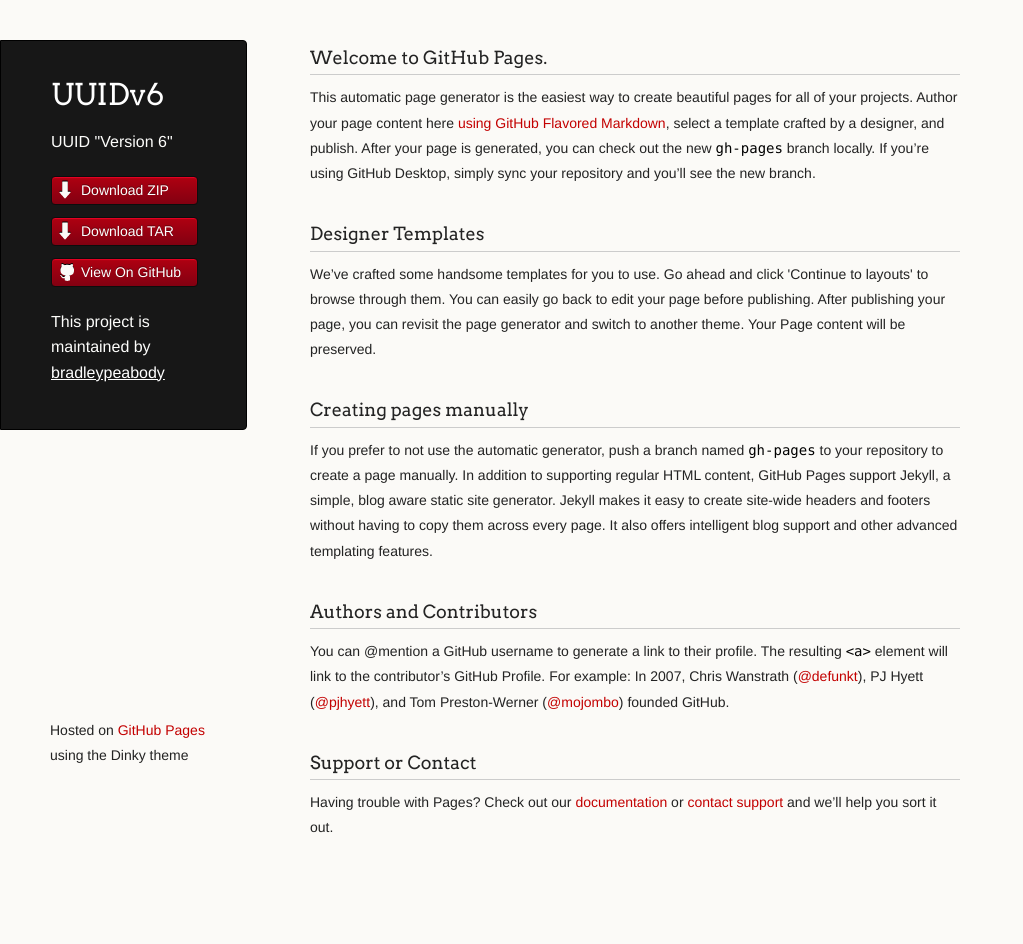
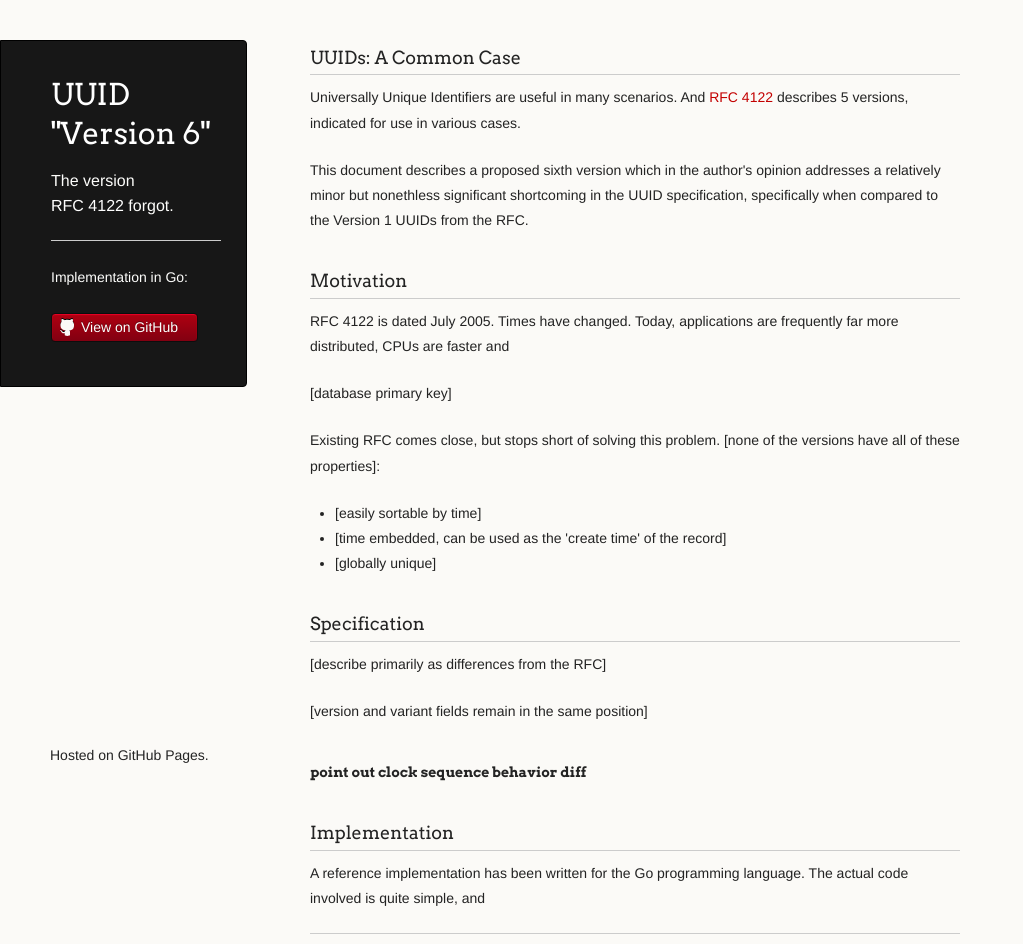
Before and after one commit to bradleypeabody/uuidv6, a plain HTML site: page index.html in a window 1280 px wide. Shown: the whole page, without its empty margins (0-1023 px from the left). Before the commit the page ends 913 px from the top, so only its background shows below. Drawn offline with Linux system fonts and the light colour scheme; a script that the page names is missing.

Commit message:
some initial editing

```diff
--- a/index.html
+++ b/index.html
@@ -3,7 +3,7 @@
   <head>
     <meta charset="utf-8">
     <meta http-equiv="X-UA-Compatible" content="chrome=1">
-    <title>UUIDv6 by bradleypeabody</title>
+    <title>"Version 6" UUIDs</title>
 
     <link rel="stylesheet" href="stylesheets/styles.css">
     <link rel="stylesheet" href="stylesheets/github-light.css">
@@ -16,47 +16,93 @@
   <body>
     <div class="wrapper">
       <header>
-        <h1 class="header">UUIDv6</h1>
-        <p class="header">UUID &quot;Version 6&quot;</p>
+        <h1 class="header">UUID "Version 6"</h1>
+        <p class="header">The version <a target="rfc4122" href="https://tools.ietf.org/html/rfc4122">RFC&nbsp;4122</a>&nbsp;forgot.</p>
+
+        <hr/>
+
+        <p>Implementation in&nbsp;Go:
 
         <ul>
-          <li class="download"><a class="buttons" href="https://github.com/bradleypeabody/uuidv6/zipball/master">Download ZIP</a></li>
-          <li class="download"><a class="buttons" href="https://github.com/bradleypeabody/uuidv6/tarball/master">Download TAR</a></li>
-          <li><a class="buttons github" href="https://github.com/bradleypeabody/uuidv6">View On GitHub</a></li>
+          <!-- <li class="download"><a class="buttons" href="https://github.com/bradleypeabody/uuidv6/zipball/master">Download ZIP</a></li> -->
+          <!-- <li class="download"><a class="buttons" href="https://github.com/bradleypeabody/uuidv6/tarball/master">Download TAR</a></li> -->
+          <li><a class="buttons github" href="https://github.com/bradleypeabody/gouuidv6">View on GitHub</a></li>
         </ul>
 
-        <p class="header">This project is maintained by <a class="header name" href="https://github.com/bradleypeabody">bradleypeabody</a></p>
+        <!-- <p class="header">This project is maintained by <a class="header name" href="https://github.com/bradleypeabody">bradleypeabody</a></p> -->
 
 
       </header>
       <section>
-        <h3>
-<a id="welcome-to-github-pages" class="anchor" href="#welcome-to-github-pages" aria-hidden="true"><span aria-hidden="true" class="octicon octicon-link"></span></a>Welcome to GitHub Pages.</h3>
 
-<p>This automatic page generator is the easiest way to create beautiful pages for all of your projects. Author your page content here <a href="https://guides.github.com/features/mastering-markdown/">using GitHub Flavored Markdown</a>, select a template crafted by a designer, and publish. After your page is generated, you can check out the new <code>gh-pages</code> branch locally. If you’re using GitHub Desktop, simply sync your repository and you’ll see the new branch.</p>
+        <h3>UUIDs: A Common Case</h3>
 
-<h3>
-<a id="designer-templates" class="anchor" href="#designer-templates" aria-hidden="true"><span aria-hidden="true" class="octicon octicon-link"></span></a>Designer Templates</h3>
+        <p>Universally Unique Identifiers are useful in many scenarios.  And
+        <a target="rfc4122" href="https://tools.ietf.org/html/rfc4122">RFC 4122</a>
+        describes 5 versions, indicated for use in various cases.</p>
 
-<p>We’ve crafted some handsome templates for you to use. Go ahead and click 'Continue to layouts' to browse through them. You can easily go back to edit your page before publishing. After publishing your page, you can revisit the page generator and switch to another theme. Your Page content will be preserved.</p>
+        <p>This document describes a proposed sixth version which in the author's
+        opinion addresses a relatively minor but nonethless significant shortcoming
+        in the UUID specification, specifically when compared to the Version 1
+        UUIDs from the RFC.</p>
 
-<h3>
-<a id="creating-pages-manually" class="anchor" href="#creating-pages-manually" aria-hidden="true"><span aria-hidden="true" class="octicon octicon-link"></span></a>Creating pages manually</h3>
+        <h3>Motivation</h3>
 
-<p>If you prefer to not use the automatic generator, push a branch named <code>gh-pages</code> to your repository to create a page manually. In addition to supporting regular HTML content, GitHub Pages support Jekyll, a simple, blog aware static site generator. Jekyll makes it easy to create site-wide headers and footers without having to copy them across every page. It also offers intelligent blog support and other advanced templating features.</p>
+        <p>RFC 4122 is dated July 2005.  Times have changed.  Today, applications
+        are frequently far more distributed, CPUs are faster and </p>
 
-<h3>
-<a id="authors-and-contributors" class="anchor" href="#authors-and-contributors" aria-hidden="true"><span aria-hidden="true" class="octicon octicon-link"></span></a>Authors and Contributors</h3>
+        <p>[database primary key]
 
-<p>You can @mention a GitHub username to generate a link to their profile. The resulting <code>&lt;a&gt;</code> element will link to the contributor’s GitHub Profile. For example: In 2007, Chris Wanstrath (<a href="https://github.com/defunkt" class="user-mention">@defunkt</a>), PJ Hyett (<a href="https://github.com/pjhyett" class="user-mention">@pjhyett</a>), and Tom Preston-Werner (<a href="https://github.com/mojombo" class="user-mention">@mojombo</a>) founded GitHub.</p>
+        <p>Existing RFC comes close, but stops short of solving this problem.
+        [none of the versions have all of these properties]:
 
-<h3>
-<a id="support-or-contact" class="anchor" href="#support-or-contact" aria-hidden="true"><span aria-hidden="true" class="octicon octicon-link"></span></a>Support or Contact</h3>
+        <ul>
+          <li>[easily sortable by time]</li>
+          <li>[time embedded, can be used as the 'create time' of the record]</li>
+          <li>[globally unique]</li>
+        </ul>
 
-<p>Having trouble with Pages? Check out our <a href="https://help.github.com/pages">documentation</a> or <a href="https://github.com/contact">contact support</a> and we’ll help you sort it out.</p>
+        <h3>Specification</h3>
+
+        <p>[describe primarily as differences from the RFC]</p>
+
+        <p>[version and variant fields remain in the same position]</p>
+
+        <h4>point out clock sequence behavior diff</h4>
+
+        <h3>Implementation</h3>
+
+        <p>A reference implementation has been written for the Go programming
+        language.  The actual code involved is quite simple, and <p>
+
+        <hr/>
+
+
+<div id="disqus_thread"></div>
+<script>
+
+/**
+ *  RECOMMENDED CONFIGURATION VARIABLES: EDIT AND UNCOMMENT THE SECTION BELOW TO INSERT DYNAMIC VALUES FROM YOUR PLATFORM OR CMS.
+ *  LEARN WHY DEFINING THESE VARIABLES IS IMPORTANT: https://disqus.com/admin/universalcode/#configuration-variables */
+/*
+var disqus_config = function () {
+    this.page.url = PAGE_URL;  // Replace PAGE_URL with your page's canonical URL variable
+    this.page.identifier = PAGE_IDENTIFIER; // Replace PAGE_IDENTIFIER with your page's unique identifier variable
+};
+*/
+(function() { // DON'T EDIT BELOW THIS LINE
+    var d = document, s = d.createElement('script');
+    s.src = '//uuidv6.disqus.com/embed.js';
+    s.setAttribute('data-timestamp', +new Date());
+    (d.head || d.body).appendChild(s);
+})();
+</script>
+<noscript>Please enable JavaScript to view the <a href="https://disqus.com/?ref_noscript">comments powered by Disqus.</a></noscript>
+
+
       </section>
       <footer>
-        <p><small>Hosted on <a href="https://pages.github.com">GitHub Pages</a> using the Dinky theme</small></p>
+        <p><small>Hosted on GitHub Pages.</small></p>
       </footer>
     </div>
     <!--[if !IE]><script>fixScale(document);</script><![endif]-->
```
